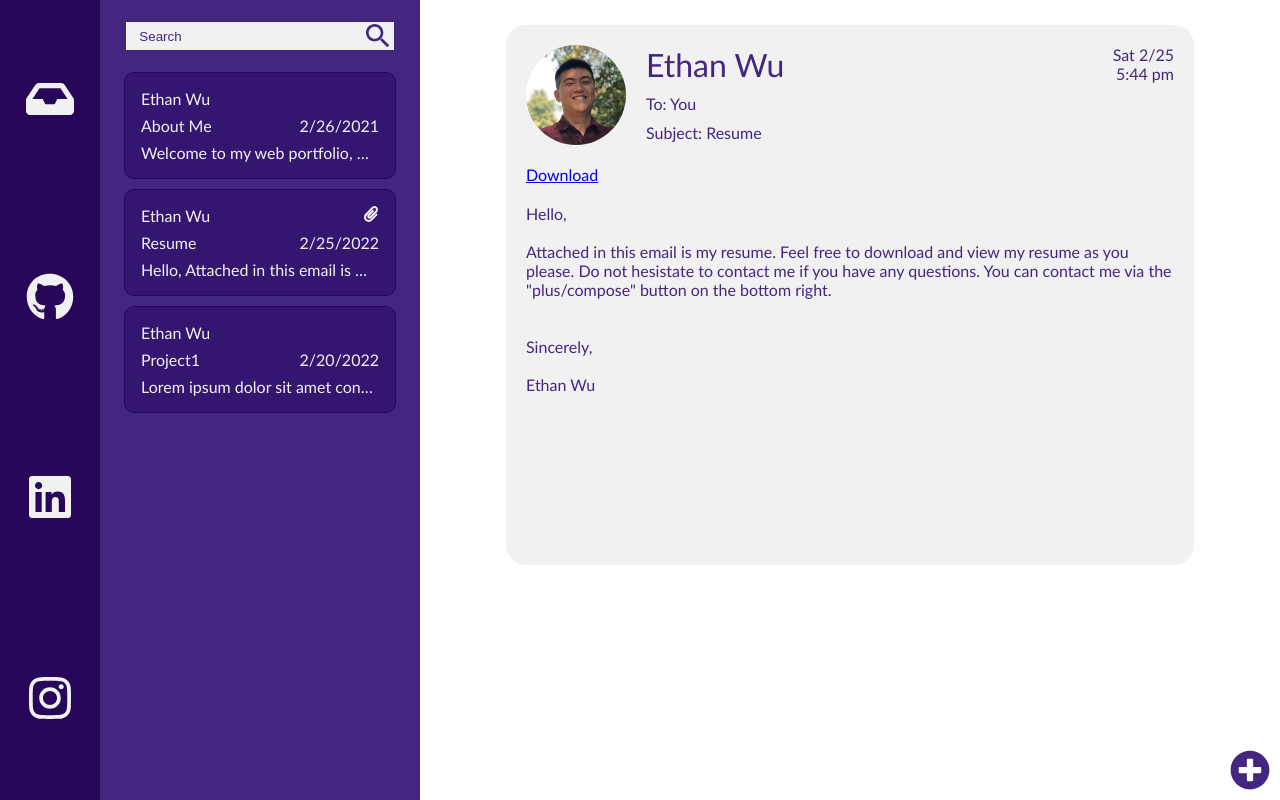
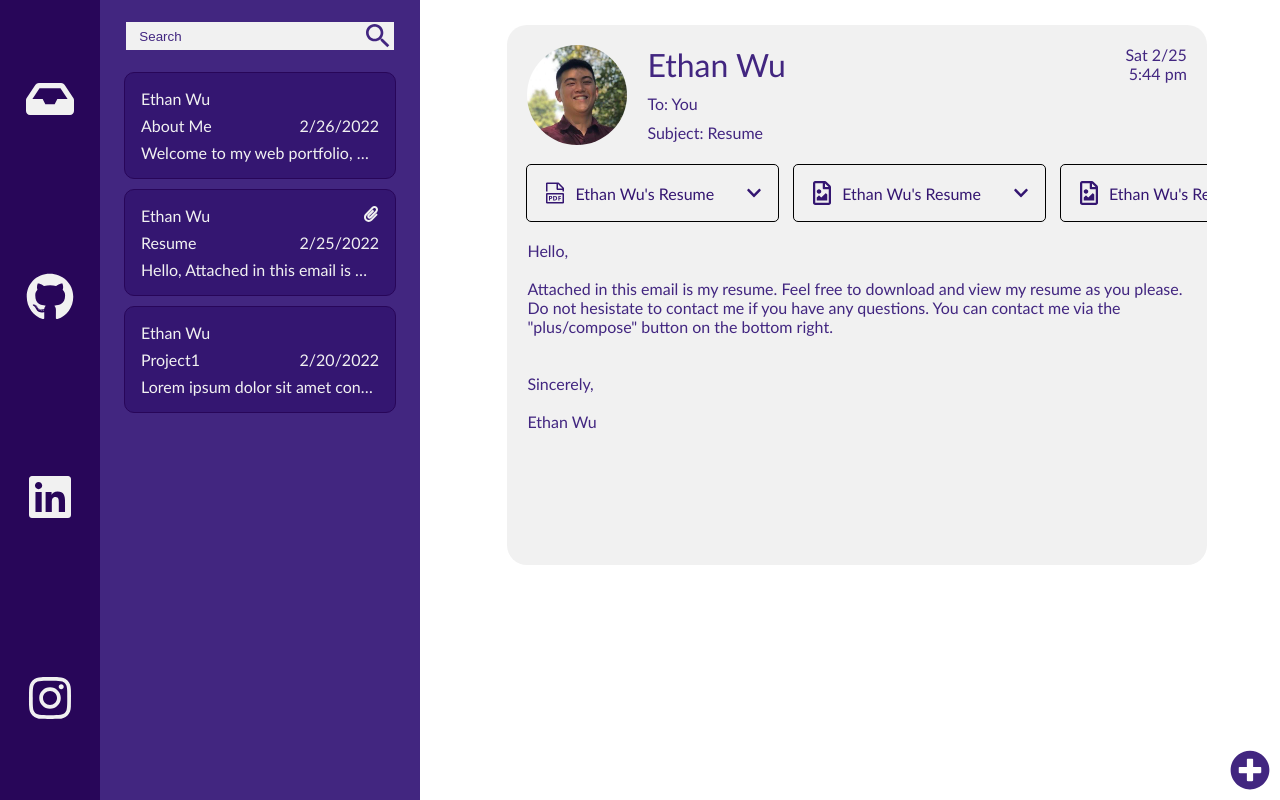
Before and after one commit to wue1atwit/myPortfolio, a React (Create React App) app: page /email/0 in a window 1280 px wide. Both pictures are taken after a click on the element 260 px from the left and 242 px from the top of the page. Built offline with nearby package versions, Linux system fonts and the light colour scheme.

Commit message:
Overall file attachment updates

```diff
--- a/src/emailComp/EmailTab.js
+++ b/src/emailComp/EmailTab.js
@@ -21,12 +21,12 @@ const EmailTab = (props) => {
       }}
     >
       <div className="tab_header">
-        <p className="froms">{from}</p>
+        <h1 className="froms">{from}</h1>
         <div className="th_icons">{hasAttachment && <FaPaperclip />}</div>
       </div>
 
       <div className="tab_subheader">
-        <p className="subject">{subject}</p>
+        <h4 className="subject">{subject}</h4>
         <p className="date">{date}</p>
       </div>
       <p className="preview">{message}</p>
--- a/src/index.css
+++ b/src/index.css
@@ -136,6 +136,17 @@ body {
   justify-content: space-between;
 }
 
+.froms {
+  margin: 0;
+  font-size: 1em;
+  font-weight: inherit;
+}
+
+.subject {
+  margin: 0;
+  font-weight: inherit;
+}
+
 .preview {
   white-space: nowrap;
   overflow: hidden;
@@ -195,6 +206,7 @@ body {
 
 .msg_info .name {
   font-size: 2em;
+  font-weight: inherit;
 }
 
 .msg_date {
@@ -316,6 +328,53 @@ body {
   justify-content: center;
 }
 
+.attachments_bar {
+  display: flex;
+  flex-direction: column;
+  gap: 1em;
+}
+
+.file_overlay {
+  display: flex;
+  justify-content: center;
+  align-items: center;
+  outline: solid black 1px;
+  border-radius: 0.25em;
+}
+
+.files {
+  display: flex;
+  justify-content: center;
+  align-items: center;
+  gap: 0.5em;
+  color: var(--mid_purple);
+  text-decoration: none;
+  border-radius: 0.25em 0em 0em 0.25em;
+  padding: 1em;
+
+  white-space: nowrap;
+  overflow: hidden;
+}
+
+.afile_icon {
+  font-size: 1.5em;
+}
+
+.down_menu {
+  display: flex;
+  justify-content: center;
+  align-items: center;
+  padding: 0 1em;
+  color: var(--mid_purple);
+  height: 100%;
+}
+
+.files:hover,
+.down_menu:hover {
+  background-color: gray;
+  cursor: pointer;
+}
+
 /* Media Queries */
 @media screen and (min-width: 1024px) {
   .modal_overlay {
@@ -341,6 +400,9 @@ body {
   }
   .message_overlay {
     display: flex;
+  }
+  .attachments_bar {
+    flex-direction: row;
   }
 }
 
--- /dev/null
+++ b/src/msgComp/File.js
@@ -0,0 +1,20 @@
+import React from "react";
+import { VscFilePdf } from "react-icons/vsc";
+import { FaRegFileImage, FaChevronDown } from "react-icons/fa";
+
+const File = ({ file }) => {
+  return (
+    <div className="file_overlay">
+      <div className="files">
+        {file.type === "pdf" && <VscFilePdf className="afile_icon" />}
+        {file.type === "img" && <FaRegFileImage className="afile_icon" />}
+        {file.name}
+      </div>
+      <span className="down_menu">
+        <FaChevronDown />
+      </span>
+    </div>
+  );
+};
+
+export default File;
--- a/src/msgComp/Message.js
+++ b/src/msgComp/Message.js
@@ -1,5 +1,6 @@
 import React from "react";
 import MessageBlock from "./MessageBlock";
+import File from "./File";
 
 const Message = ({
   id,
@@ -16,7 +17,7 @@ const Message = ({
       <div className="msg_header">
         <div className="pfp"></div>
         <div className="msg_info">
-          <p className="name">{from}</p>
+          <h1 className="name">{from}</h1>
           <p className="more">To: You</p>
           <p className="more">Subject: {subject}</p>
         </div>
@@ -27,9 +28,9 @@ const Message = ({
       </div>
       {hasAttachment && (
         <div className="attachments_bar">
-          <a href={attachedFiles} download>
-            Download
-          </a>
+          {attachedFiles.map((file, index) => {
+            return <File key={index} file={file}></File>;
+          })}
         </div>
       )}
       <div className="msg_body">
--- a/src/msgComp/MessageBlock.js
+++ b/src/msgComp/MessageBlock.js
@@ -4,12 +4,12 @@ const MessageBlock = ({ message }) => {
   const msgArray = message.split("\n");
   return (
     <>
-      {msgArray.map((msg) => {
+      {msgArray.map((msg, index) => {
         return (
-          <>
+          <div key={index}>
             <p>{msg}</p>
             <br />
-          </>
+          </div>
         );
       })}
     </>
--- a/src/res/emailData.js
+++ b/src/res/emailData.js
@@ -4,7 +4,7 @@ const data = [
   {
     id: 0,
     from: "Ethan Wu",
-    date: "2/26/2021",
+    date: "2/26/2022",
     sDate: "Sat 2/26",
     time: "11:24 pm",
     subject: "About Me",
@@ -20,7 +20,11 @@ const data = [
     time: "5:44 pm",
     subject: "Resume",
     hasAttachment: true,
-    attachedFiles: resume,
+    attachedFiles: [
+      { name: "Ethan Wu's Resume", file: resume, type: "pdf" },
+      { name: "Ethan Wu's Resume", file: resume, type: "img" },
+      { name: "Ethan Wu's Resume", file: resume, type: "img" },
+    ],
     message:
       'Hello, \nAttached in this email is my resume. Feel free to download and view my resume as you please. Do not hesistate to contact me if you have any questions. You can contact me via the "plus/compose" button on the bottom right.  \n\nSincerely, \nEthan Wu',
   },
```
